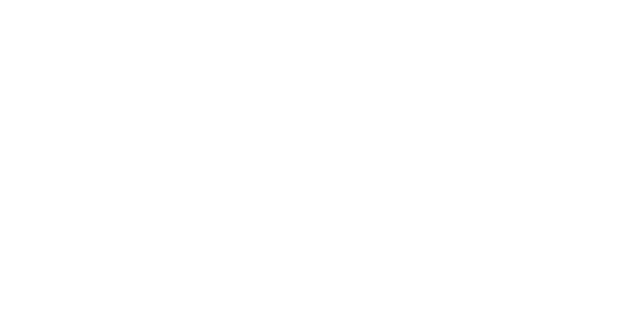
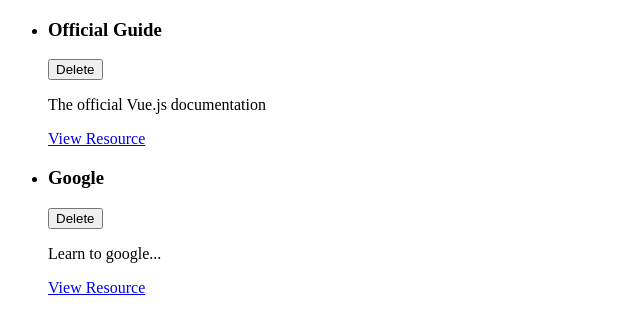
Before and after one commit to k1d12r04/vue-learning-resources-app, a Vue app: page / in a window 1280 px wide. Shown: the top 334 px of the page, without its empty margins (0-640 px from the left). Built offline with nearby package versions, Linux system fonts and the light colour scheme.

Commit message:
Add StoredResource component

```diff
--- /dev/null
+++ b/src/App.vue
@@ -0,0 +1,38 @@
+<template>
+  <ul>
+    <stored-resource
+      v-for="res in storedResources"
+      :key="res.id"
+      :title="res.title"
+      :description="res.description"
+      :link="res.link"
+    ></stored-resource>
+  </ul>
+</template>
+
+<script>
+import StoredResource from './components/learning-resources/StoredResource.vue';
+export default {
+  components: {
+    StoredResource,
+  },
+  data() {
+    return {
+      storedResources: [
+        {
+          id: 'official-guide',
+          title: 'Official Guide',
+          description: 'The official Vue.js documentation',
+          link: 'https://vuejs.org/',
+        },
+        {
+          id: 'google',
+          title: 'Google',
+          description: 'Learn to google...',
+          link: 'https://google.com/',
+        },
+      ],
+    };
+  },
+};
+</script>
--- /dev/null
+++ b/src/components/learning-resources/StoredResource.vue
@@ -0,0 +1,37 @@
+<template>
+  <li>
+    <div>
+      <header>
+        <h3>{{ title }}</h3>
+        <button>Delete</button>
+      </header>
+    </div>
+    <p>{{ description }}</p>
+    <nav>
+      <a :href="link">View Resource</a>
+    </nav>
+  </li>
+</template>
+
+<script>
+export default {
+  props: {
+    id: {
+      type: String,
+      required: true,
+    },
+    title: {
+      type: String,
+      required: true,
+    },
+    description: {
+      type: String,
+      required: true,
+    },
+    link: {
+      type: String,
+      required: true,
+    },
+  },
+};
+</script>
--- a/src/main.js
+++ b/src/main.js
@@ -1,3 +1,7 @@
 import { createApp } from 'vue';
 
-createApp({}).mount('#app');
+import App from './App.vue';
+
+const app = createApp(App);
+
+app.mount('#app');
```
Also changed, not shown: 1 other file (tests, documents, lock files or other folders).
